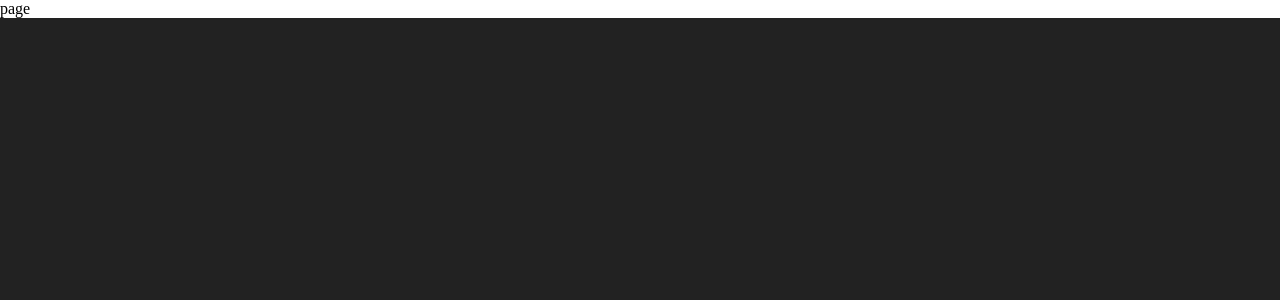
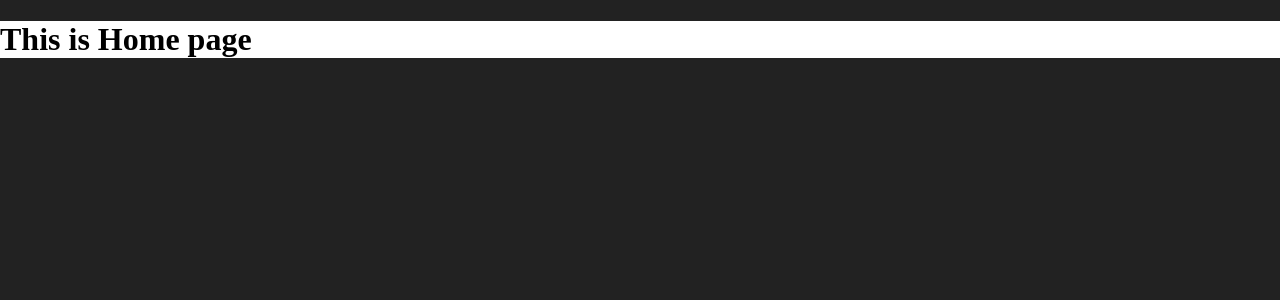
Before and after one commit to himanshu10rawat/next.js-complete-course, a Next.js app: page / in a window 1280 px wide. Shown: the top 300 px of the page. Built offline with nearby package versions, Linux system fonts and the light colour scheme.

Commit message:
Home page edit

```diff
--- a/app/page.js
+++ b/app/page.js
@@ -1,3 +1,3 @@
-export default function page() {
-  return <div>page</div>;
+export default function Home() {
+  return <h1>This is Home page</h1>;
 }
```
